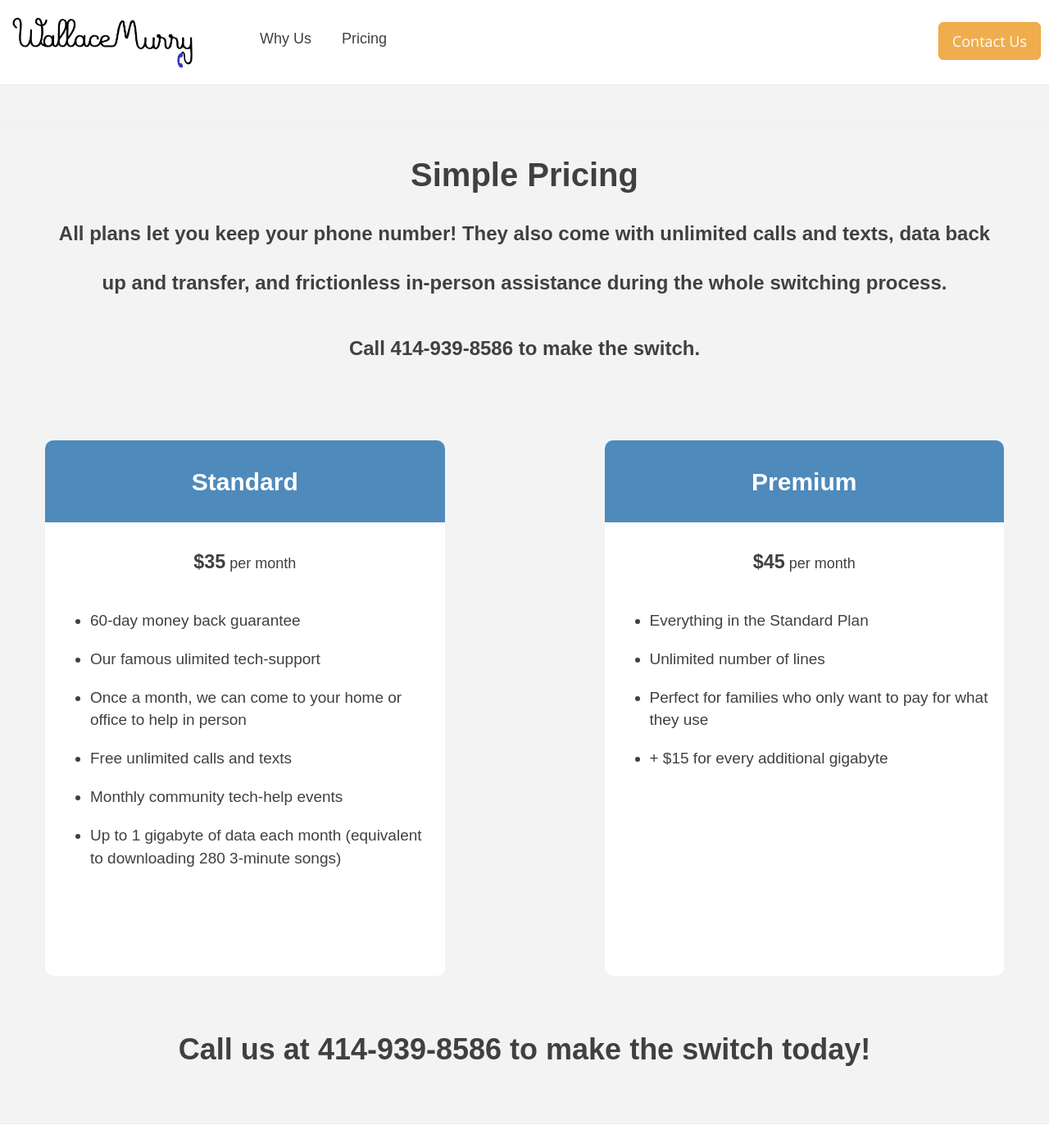
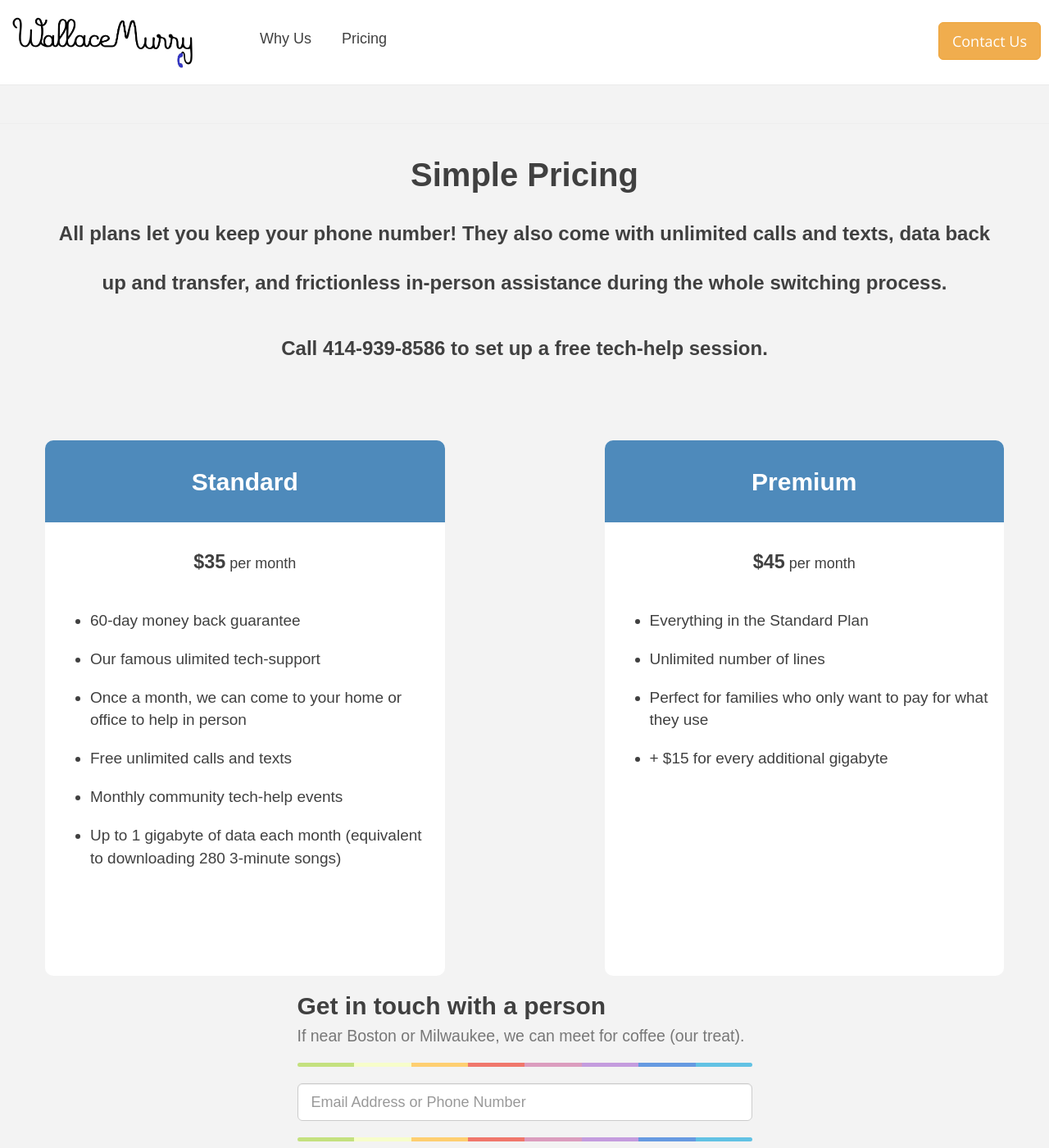
Before and after one commit to jalague/wallacemurry, a Jekyll site: the page built from pricing/index.html, in a window 1280 px wide and 1400 px high. Shown: the whole window at 82% size. Built offline with Jekyll 4.4.1, drawn with Linux system fonts in a browser that asks for light colours; nearby versions of some CDN libraries.

Commit message:
Add form to bottom of pricing page & copy change

```diff
--- a/pricing/index.html
+++ b/pricing/index.html
@@ -16,7 +16,7 @@ subtitle: Discover Wallace Murry's phone plans to get the most out of your phone
       <h1 id="pricing-header">Simple Pricing</h1>
       <h3 class="subtitle">All plans let you keep your phone number! They also come with unlimited calls and texts, data back up and transfer, and frictionless in-person assistance during the whole switching process.</h3>
 
-      <h3 class="subtitle">Call <b>414-939-8586</b> to make the switch.</h3>
+      <h3 class="subtitle">Call <b>414-939-8586</b> to set up a free tech-help session.</h3>
 
     </header>
     <div class="row">
@@ -73,6 +73,24 @@ subtitle: Discover Wallace Murry's phone plans to get the most out of your phone
 
 
 </div>
-  <h1 class="subtitle top-padding">Call us at <b>414-939-8586</b> to make the switch today!</h1>
+  <div class="row">
+    <div class="col-xs-12 col-sm-8 col-md-6 col-sm-offset-2 col-md-offset-3">
+    <form role="form" action="https://formspree.io/wittedhaddock@gmail.com", method="POST">
+      <h2>Get in touch with a person<br /><small>If near Boston or Milwaukee, we can meet for coffee (our treat).</small></h2>
+      <hr class="colorgraph">
+
+      <input type="hidden" name="_next" value="/thanks-for-contacting" />
+      <input type="hidden" name="_cc" value="john@wallacemurry.com" />
+      <div class="form-group">
+                <input name="email" id="email" class="form-control input-lg" placeholder="Email Address or Phone Number" tabindex="3">
+
+      </div>
+      <hr class="colorgraph">
+      <div class="row">
+        <div class="col-xs-12 col-md-12"><input type="submit" value="Request A Person" class="btn btn-primary btn-block btn-lg" tabindex="7" id="register-button-on-page"></div>
+      </div>
+    </form>
+  </div>
+</div>
 </div>
 </section>
```
